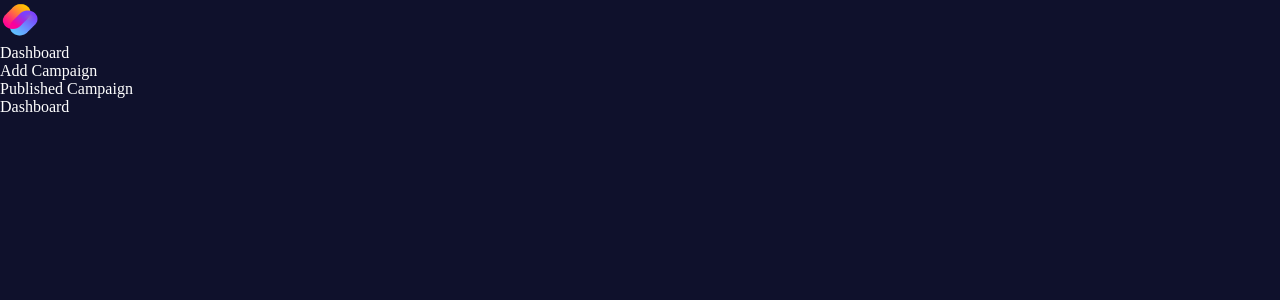
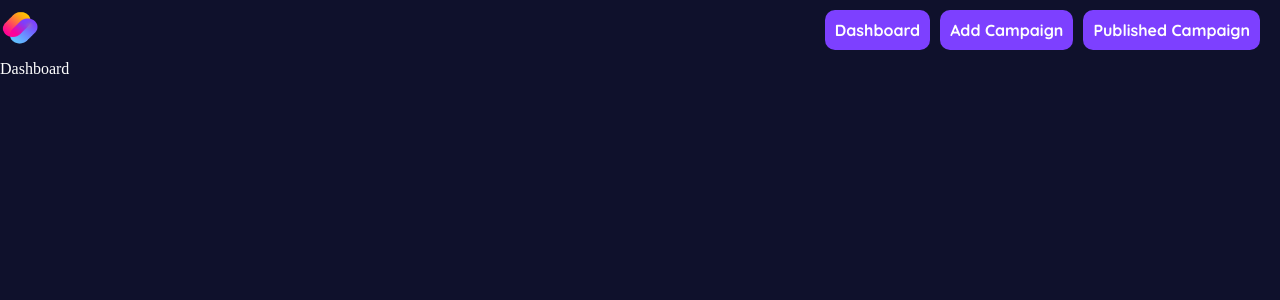
Before and after one commit to bhadresh-lamprostech/Swirl-ad, a Next.js app in the folder web-app/: page /advertiser in a window 1280 px wide. Shown: the top 300 px of the page. Built offline with nearby package versions, Linux system fonts and the light colour scheme; what @rainbow-me/rainbowkit, wagmi would draw is missing.

Commit message:
Files Added

```diff
--- a/web-app/src/pages/advertiser/navbar.jsx
+++ b/web-app/src/pages/advertiser/navbar.jsx
@@ -7,8 +7,10 @@ function Navbar() {
   return (
     <nav>
       <div className={styles.advNavMain}>
-        <div><Image src={"/swirl-logo2.png"} width={40} height={40} /></div>
-        <div>
+        <div className={styles.advNavLeft}>
+          <Image src={"/swirl-logo2.png"} width={40} height={40} />
+        </div>
+        <div className={styles.advNavRight}>
           <ul>
             <li>
               <Link href="/advertiser/">Dashboard</Link>
--- a/web-app/src/pages/publisher/navbar.jsx
+++ b/web-app/src/pages/publisher/navbar.jsx
@@ -1,12 +1,12 @@
 import React from 'react'
 import Link from 'next/link';
 import Image from 'next/image';
-import styles from "@/styles/Advertiser.module.scss";
+import styles from "@/styles/Publisher.module.scss";
 
 function Navbar() {
   return (
     <nav>
-      <div className={styles.advNavMain}>
+      <div className={styles.pubNavMain}>
         <div><Image src={"/swirl-logo2.png"} width={40} height={40} /></div>
         <div>
           <ul>
--- a/web-app/src/styles/Advertiser.module.scss
+++ b/web-app/src/styles/Advertiser.module.scss
@@ -1,3 +1,36 @@
 .advNavMain {
     color: var(--text-color);
+    display: flex;
+    align-items: center;
+    align-content: center;
+    flex-wrap: wrap;
+    width: 100%;
+    height: 60px;
+    font-family: var(--font2-bold);
+
+    .advNavLeft {
+        flex-grow: 1;
+    }
+
+    .advNavRight {
+        ul{
+            list-style-type: none;
+            display: flex;
+            align-items: center;
+            align-content: center;
+            flex-wrap: wrap;
+            gap: 10px;
+            padding-right: 20px;
+
+            li {
+                background-color: var(--purple);
+                padding: 10px;
+                border-radius: 10px;
+
+                &:hover {
+                    background-color: var(--pink);
+                }
+            }
+        }
+    }
 }
--- /dev/null
+++ b/web-app/src/styles/Publisher.module.scss
@@ -0,0 +1,3 @@
+.pubNavMain {
+    color: var(--text-color);
+}
```
